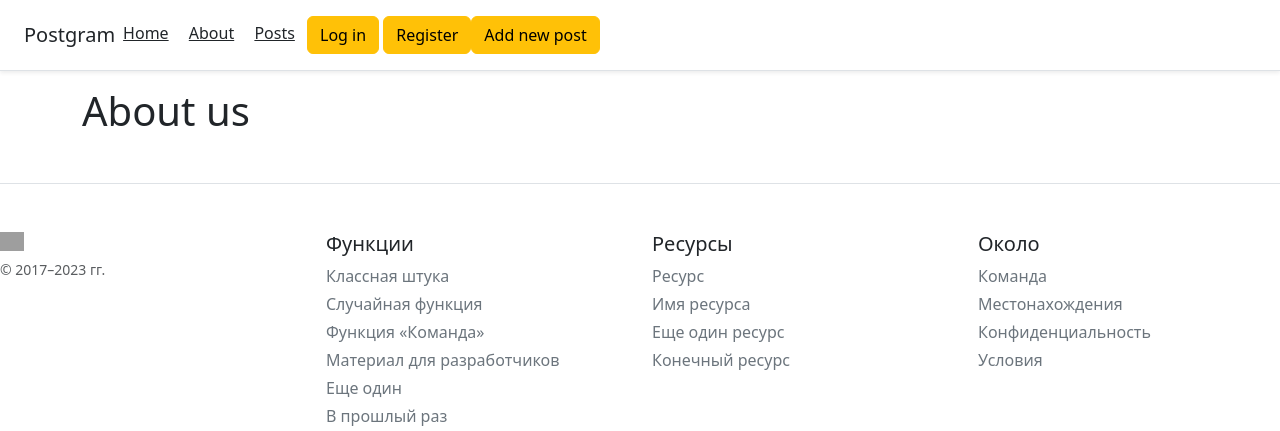
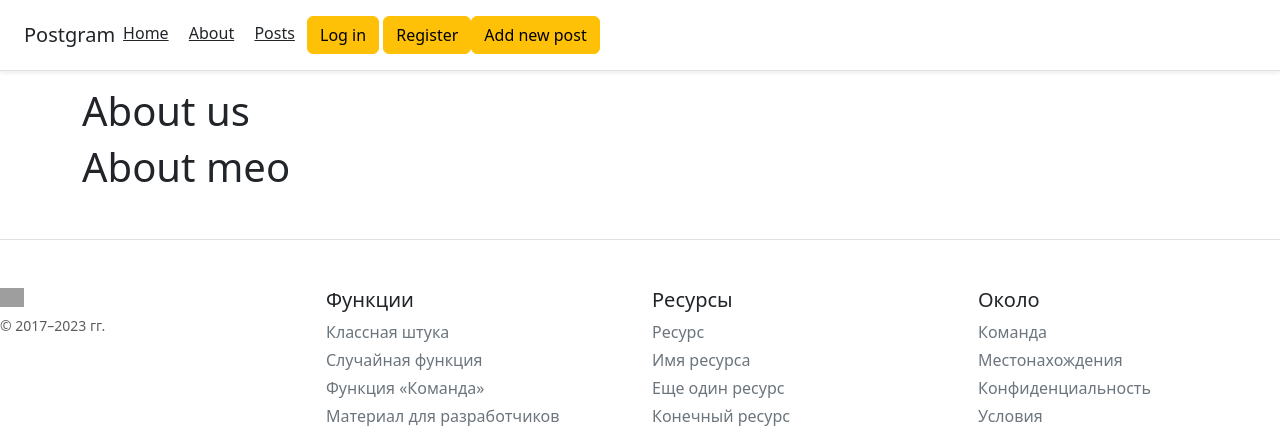
Before and after one commit to sdgh55/final-project, a Flask app: page /about in a window 1280 px wide. Shown: the top 431 px of the page. Run offline with Flask 3, Linux system fonts and the light colour scheme; grey boxes are pictures that could not be loaded.

Commit message:
second push

```diff
--- a/templates/about.html
+++ b/templates/about.html
@@ -7,5 +7,6 @@ About
 {% block body %}
 <div class="container">
 <h1>About us</h1>
+<h1>About meo</h1>
 </div>
 {% endblock  %}
```
Also changed, not shown: instance/blog4.db.
